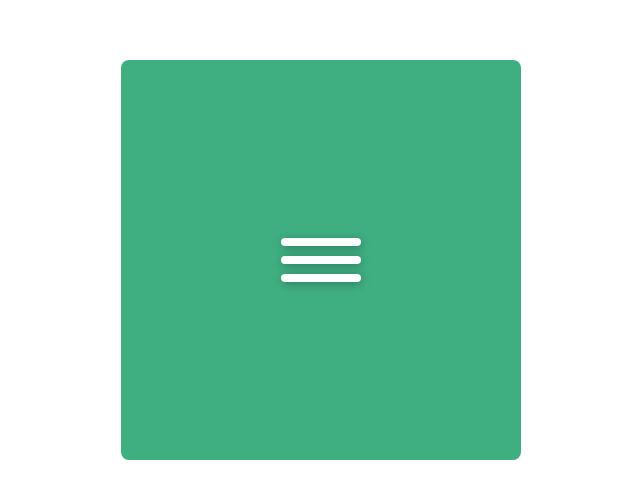
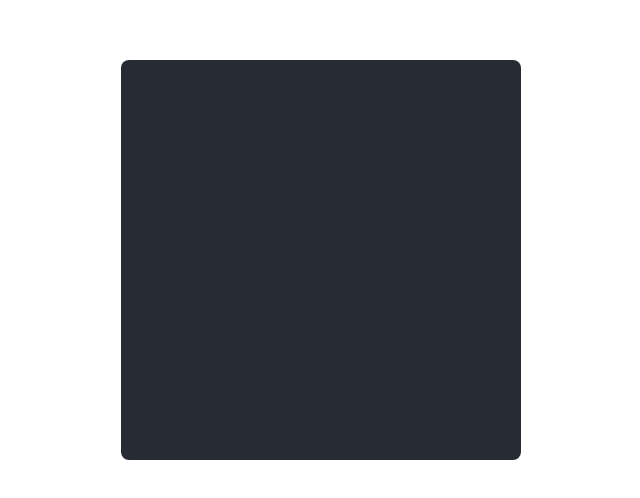
Before and after one commit to thinhnhq/100-days-css-challenge, a React (Create React App) app: page / in a window 1280 px wide. Shown: the part 140-638 px from the top of the page, without its empty margins (319-959 px from the left). Built offline with nearby package versions, Linux system fonts and the light colour scheme.

Commit message:
day-3 complete day 3 css challenge (#3)
Co-authored-by: Nguyen Ho Quoc Thinh <thinhnhq@Nguyens-Mac-mini.local>

```diff
--- a/public/index.html
+++ b/public/index.html
@@ -13,7 +13,7 @@
 
     <link rel="manifest" href="%PUBLIC_URL%/manifest.json" />
 
-    <title>React App</title>
+    <title>100 Days CSS Challenge</title>
   </head>
   <body>
     <noscript>You need to enable JavaScript to run this app.</noscript>
--- a/src/App.js
+++ b/src/App.js
@@ -1,11 +1,11 @@
-import Day2 from "./days/2";
+import View from "./days/3";
 import "./index.scss";
 
 const App = () => {
   return (
     <div className="body">
       <div className="frame">
-        <Day2 />
+        <View />
       </div>
     </div>
   );
--- /dev/null
+++ b/src/days/3/index.js
@@ -0,0 +1,19 @@
+import React from "react";
+import "./styles.scss";
+
+const Day3 = () => {
+  return (
+    <div className="container">
+      <div className="circle">
+        <div className="sky" />
+        <div className="sun" />
+        <div className="pyramid-front-face" />
+        <div className="pyramid-side-face" />
+        <div className="shadow" />
+        <div className="ground" />
+      </div>
+    </div>
+  );
+};
+
+export default Day3;
--- /dev/null
+++ b/src/days/3/styles.scss
@@ -0,0 +1,128 @@
+$cubic-bezier: cubic-bezier(0.4, 0, 0.49, 1);
+
+.container {
+  width: 100%;
+  height: 100%;
+  background-color: #272c34;
+  display: flex;
+  justify-content: center;
+  align-items: center;
+}
+
+.circle {
+  width: 180px;
+  height: 180px;
+  border-radius: 100%;
+  background-color: white;
+  overflow: hidden;
+  position: relative;
+  animation: anim-fade-away 4s infinite;
+}
+
+.sky {
+  width: 100%;
+  height: 65%;
+  background-color: #7ddffc;
+}
+
+.ground {
+  width: 100%;
+  height: 35%;
+  background-color: #f0de75;
+}
+
+.sun {
+  position: absolute;
+  width: 30px;
+  height: 30px;
+  background-color: #ffef00;
+  border-radius: 100%;
+  top: 20px;
+  left: 30px;
+  transform-origin: 200% 500%;
+  animation: anim-sun-goes-down 4s infinite;
+}
+
+.pyramid-front-face {
+  top: 65%;
+  left: 25px;
+  transform: translateY(-100%);
+  position: absolute;
+  clip-path: polygon(80% 0, 100% 100%, 0 100%);
+  width: 80px;
+  height: 60px;
+  background-color: white;
+  animation: anim-pyramid-shading 4s infinite;
+}
+
+.pyramid-side-face {
+  top: 65%;
+  left: calc(45% + 1px);
+  transform: translateY(-100%);
+  position: absolute;
+  clip-path: polygon(10% 0, 100% 100%, 30% 100%);
+  width: 70px;
+  height: 60px;
+  background-color: #dddada;
+  animation: anim-pyramid-shading 4s infinite reverse;
+}
+
+.shadow {
+  position: absolute;
+  top: 65%;
+  left: -90px;
+  width: 360px;
+  height: 30px;
+  clip-path: polygon(115px 0%, 241px 0%, 100% 50%);
+  background-color: black;
+  opacity: 0.3;
+  animation: anim-shadow 4s infinite;
+}
+
+@keyframes anim-fade-away {
+  0% {
+    opacity: 1;
+  }
+  70% {
+    opacity: 1;
+  }
+  100% {
+    opacity: 0;
+  }
+}
+
+@keyframes anim-sun-goes-down {
+  0% {
+    transform: rotate(-30deg);
+  }
+  30% {
+    transform: rotate(0deg);
+  }
+  100% {
+    transform: rotate(70deg);
+  }
+}
+
+@keyframes anim-pyramid-shading {
+  0% {
+    background-color: white;
+  }
+  30% {
+    background-color: #f4f4f4;
+  }
+  100% {
+    background-color: #dddada;
+  }
+}
+
+@keyframes anim-shadow {
+  0% {
+    clip-path: polygon(115px 0%, 241px 0%, 100% 50%);
+  }
+  30% {
+    clip-path: polygon(115px 0%, 241px 0%, 100% 100%);
+  }
+  100% {
+    clip-path: polygon(115px 0%, 241px 0%, 0% 100%);
+  }
+}
```
